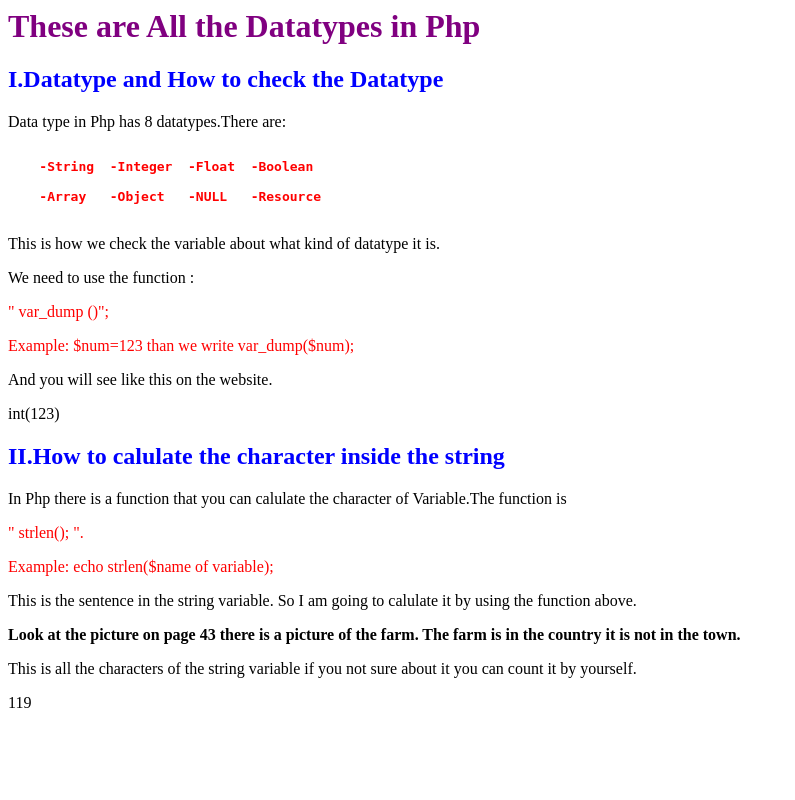
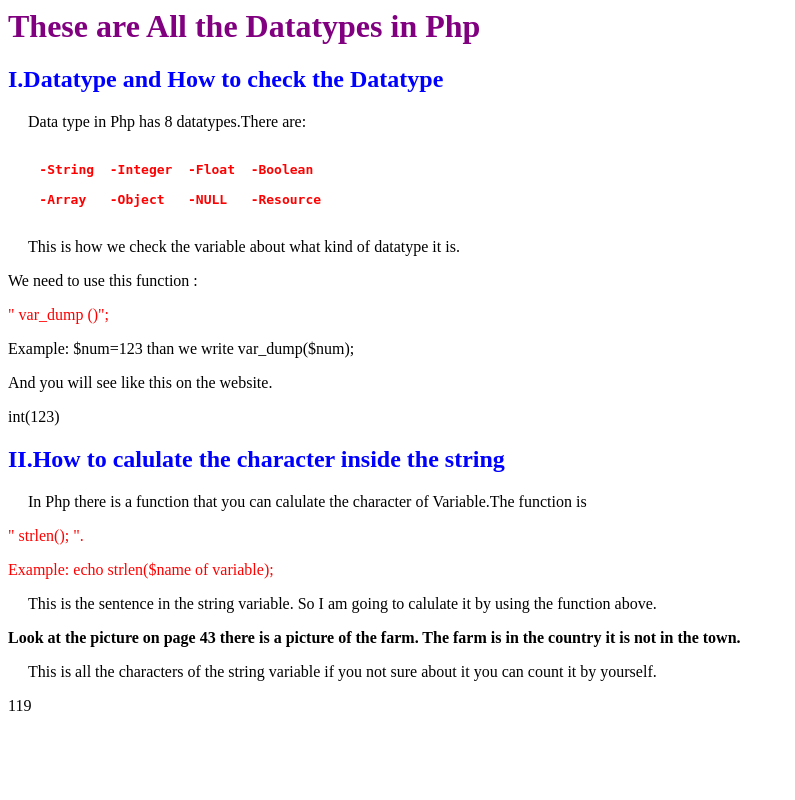
Before and after one commit to sourngseng/ictb10a_php8, a PHP site: page /06_ex01_Datatype.php in a window 1280 px wide. Shown: the whole page, without its empty margins (0-795 px from the left). Run offline with PHP 8.4, Linux system fonts and the light colour scheme.

Commit message:
Change CSS

```diff
--- a/12_PhalChomrean/05_ex01_Variable.php
+++ b/12_PhalChomrean/05_ex01_Variable.php
@@ -2,7 +2,7 @@
 <?php
     // Variable
     $txt1='<h2 style="color:blue;">I.How to create variable in php</h2>';
-    $text2='<p>First of all the variables need to have "$" in front of the variable because
+    $text2='<p style="text-indent:20px">First of all the variables need to have "$" in front of the variable because
      it is the rule to create the variable.Then we add name of variable behind "$" <br>but remember in Php we do\'nt need to choose the datatype
      because in Php the system will choose the datatype on it own when you input the data to the variable.</p>';
     $txt='<p style="color:red;">Exmaple: $number= " ";</p>';
@@ -13,7 +13,7 @@
     echo $text2;
     echo $txt;
     echo "<h2 style='color:blue;'>II.How to Output the Variable</h2>";
-    echo '<p>To Output the variable we have to echo that is the function to
+    echo '<p style="text-indent:20px">To Output the variable we have to echo that is the function to
      Output in Php.Frist we write echo the we write variable behind the echo without single quot or double qout and end with semicolon.</p>';
     echo "<p style='color:red;'>Example: echo $text3;</p>";
 
--- a/12_PhalChomrean/06_ex01_Datatype.php
+++ b/12_PhalChomrean/06_ex01_Datatype.php
@@ -2,28 +2,28 @@
     echo "<h1 style='color:purple;'>These are All the Datatypes in Php</h1>";
     $var = array("String","Integer","Float","Boolean","Array","Object","NULL","Resource");
     echo"<h2 style='color:blue;'>I.Datatype and How to check the Datatype</h2>";
-    echo"Data type in Php has 8 datatypes.There are:";
+    echo"<p style='text-indent:20px;'>Data type in Php has 8 datatypes.There are:";
     echo "<pre style='color:red;'><b>
     -$var[0]  -$var[1]  -$var[2]  -$var[3]
 
     -$var[4]   -$var[5]   -$var[6]   -$var[7]
     </b></pre>";
-    echo"<p>This is how we check the variable about what kind of datatype it is.</p>";
-    echo"We need to use the function :<p style='color:red;'> \" var_dump ()\";</p>";
+    echo"<p style='text-indent:20px;'>This is how we check the variable about what kind of datatype it is.</p>";
+    echo"We need to use this function :<p style='color:red;'> \" var_dump ()\";</p>";
     $txt='$num=123';
     $txt1='var_dump($num);';
-    echo"<p style='color:red'>Example: $txt than we write $txt1</p>";
+    echo"<p style='color:red,text-indent:20px;'>Example: $txt than we write $txt1</p>";
     echo"<p>And you will see like this on the website.</p>";
     $num=123;
     var_dump($num);
     echo"<h2 style='color:blue;'>II.How to calulate the character inside the string</h2>";
-    echo"<p>In Php there is a function that you can calulate the character of Variable.The function is <p style='color:red;'>\" strlen(); \".</p>";
+    echo"<p style='text-indent:20px'>In Php there is a function that you can calulate the character of Variable.The function is <p style='color:red;'>\" strlen(); \".</p>";
     $txt4='echo strlen($name of variable);';
     echo"<p style='color:red;'>Example: $txt4</p>";
-    echo"<p>This is the sentence in the string variable. So I am going to calulate it by using the function above.</p>";
+    echo"<p style='text-indent:20px'>This is the sentence in the string variable. So I am going to calulate it by using the function above.</p>";
     $txt3="<b>Look at the picture on page 43 there is a picture of the farm. The farm is in the country it is not in the town.</b>";
     echo $txt3;
     echo"<br>";
-    echo"<p>This is all the characters of the string variable if you not sure about it you can count it by yourself.</p>";
+    echo"<p style='text-indent:20px;'>This is all the characters of the string variable if you not sure about it you can count it by yourself.</p>";
     echo strlen($txt3);
 ?>
```
